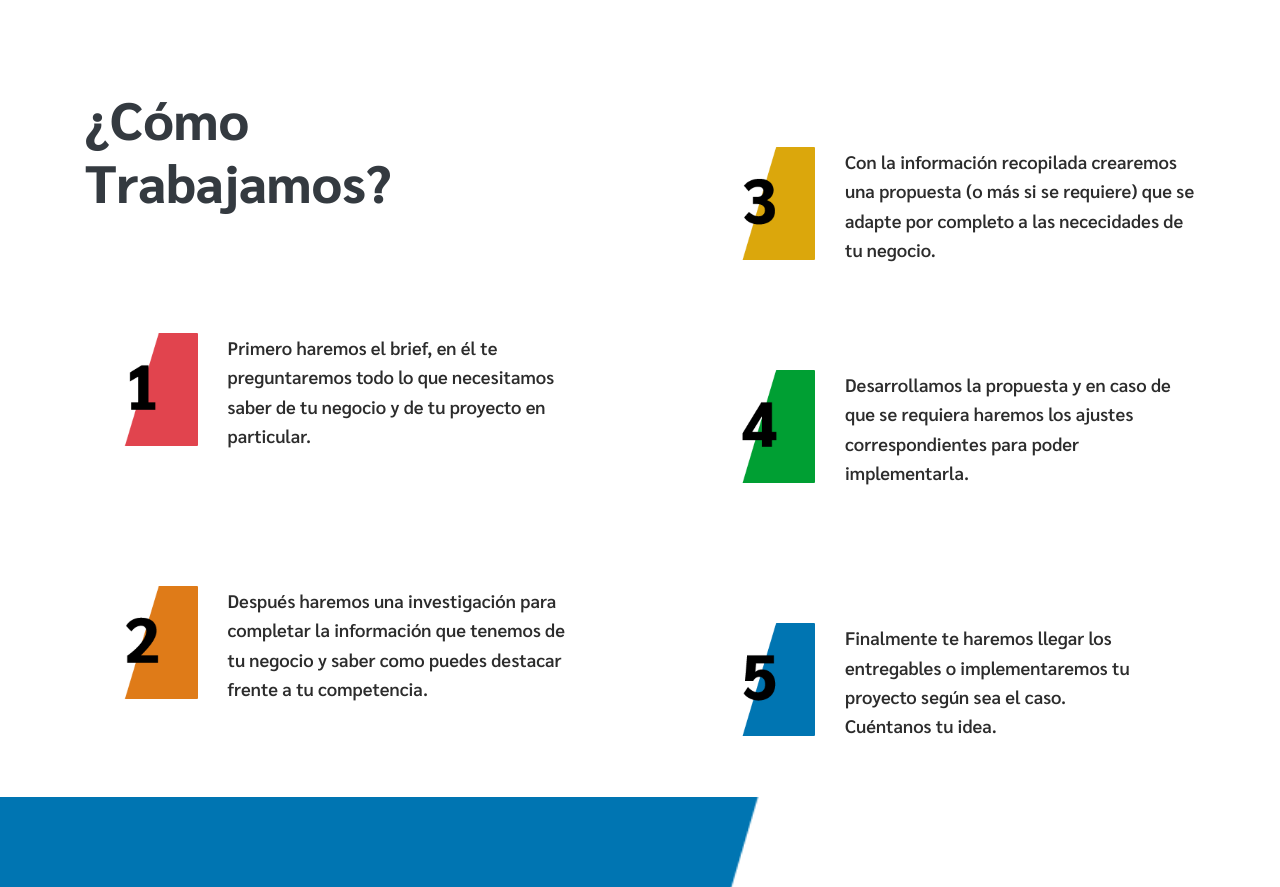
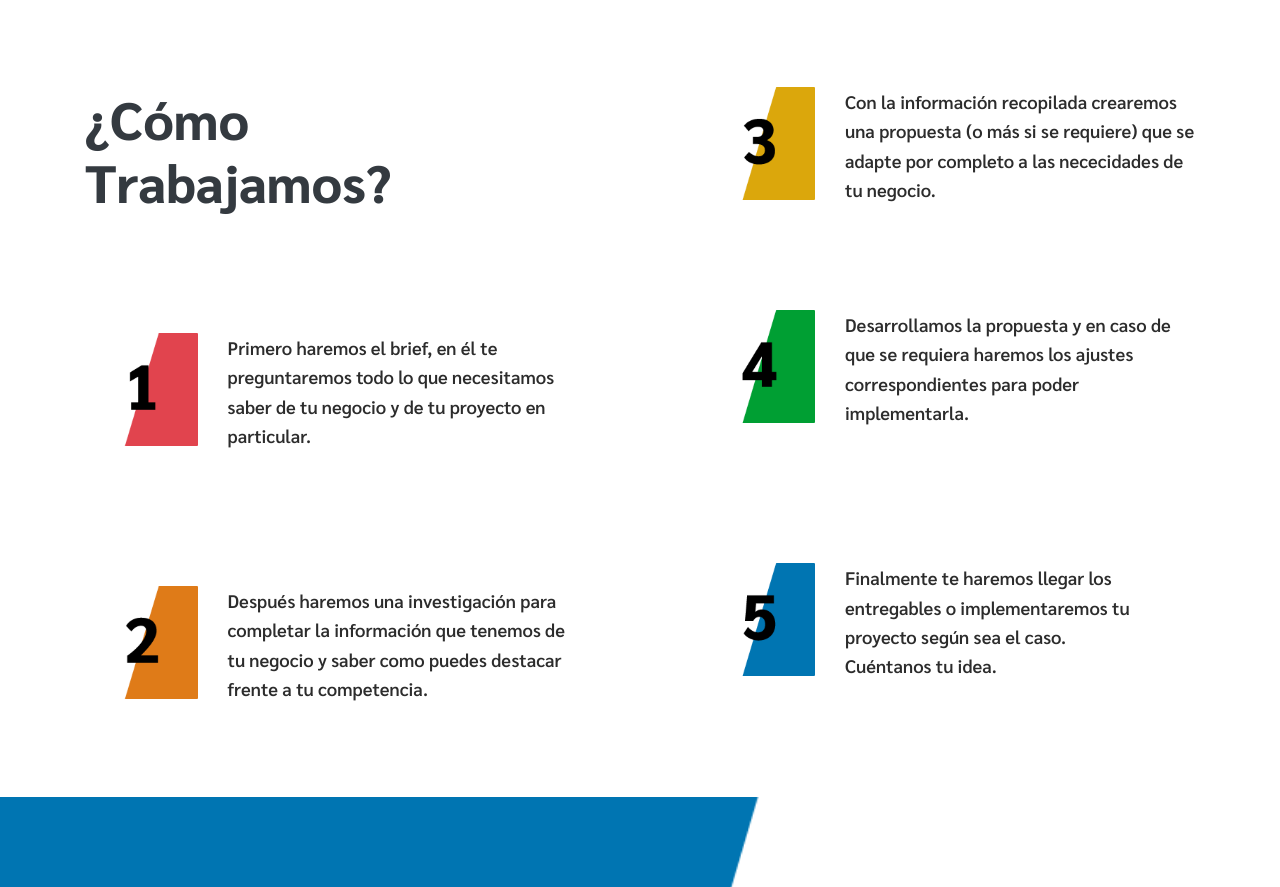
Before and after one commit to CarlosCst/antisimetria, a plain HTML site: page index.html in a window 1280 px wide. Shown: the part 2403-3290 px from the top of the page. Drawn offline with nearby package versions, Linux system fonts and the light colour scheme.

Commit message:
Se corrigen espacios en la sección de como trabajamos

```diff
--- a/index.html
+++ b/index.html
@@ -243,7 +243,7 @@
            </div>
          </div>
          <div class="col-sm-12 col-lg-6">
-           <div class="row m-t-130">
+           <div class="row m-t-90">
             <div class="col-1"></div>
             <div class="col-3"><img src="./assets/img/paso-3.png" alt=""></div>
             <div class="col-8">
```
